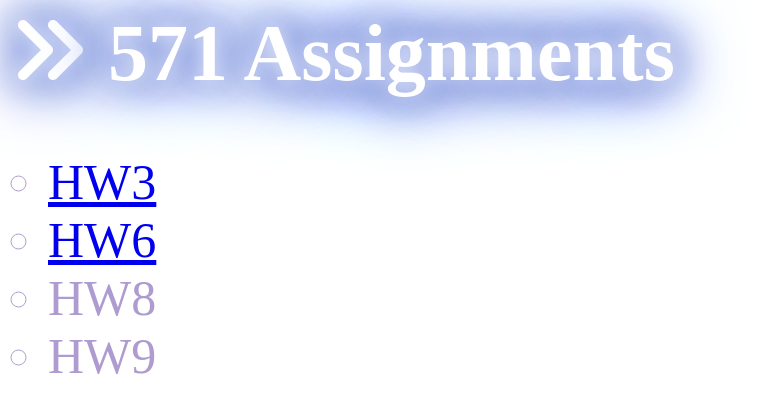
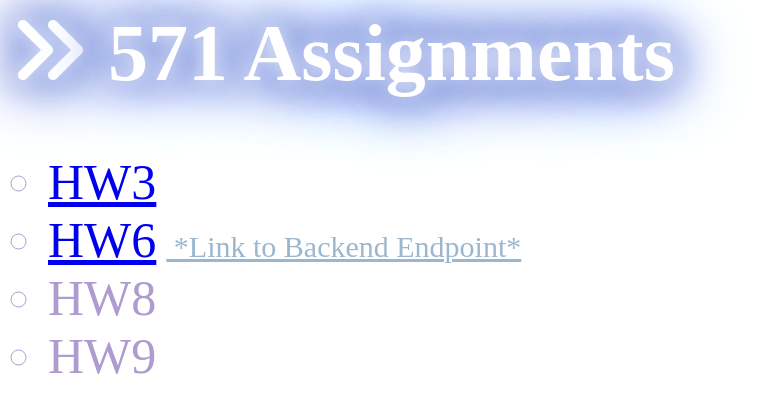
Before and after one commit to chiayuta/amy23a.github.io, a plain HTML site: page amytang23a.html in a window 1280 px wide. Shown: the whole page, without its empty margins (0-779 px from the left). Drawn offline with Linux system fonts and the light colour scheme; a web font is replaced by a local one.

Commit message:
Add files via upload

```diff
--- a/amytang23a.html
+++ b/amytang23a.html
@@ -35,7 +35,7 @@ h1 {
 <body>
 <ul>
 <li><a href="./hhhhwww3/hw3_home.html">HW3</a></li>
-<li><a href="https://hw6-azure.azurewebsites.net">HW6</a></li>
+<li><a href="https://hw6-azure.azurewebsites.net">HW6</a><a href="https://hw6-azure.azurewebsites.net/search" style="color: rgb(155, 183, 207);padding-left: 10px;font-size: 30;">   *Link to Backend Endpoint*</a></li>
 <li>HW8</li>
 <li>HW9</li>
 </ul>
```
